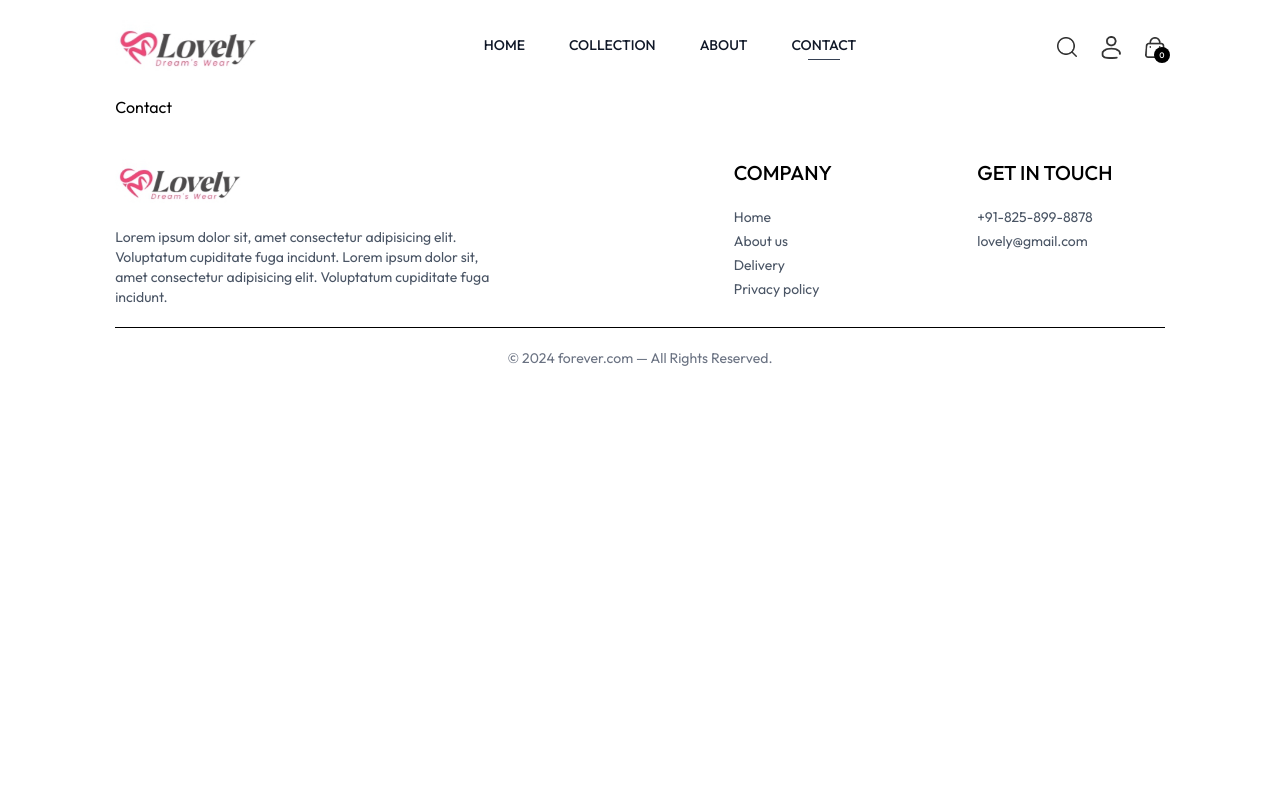
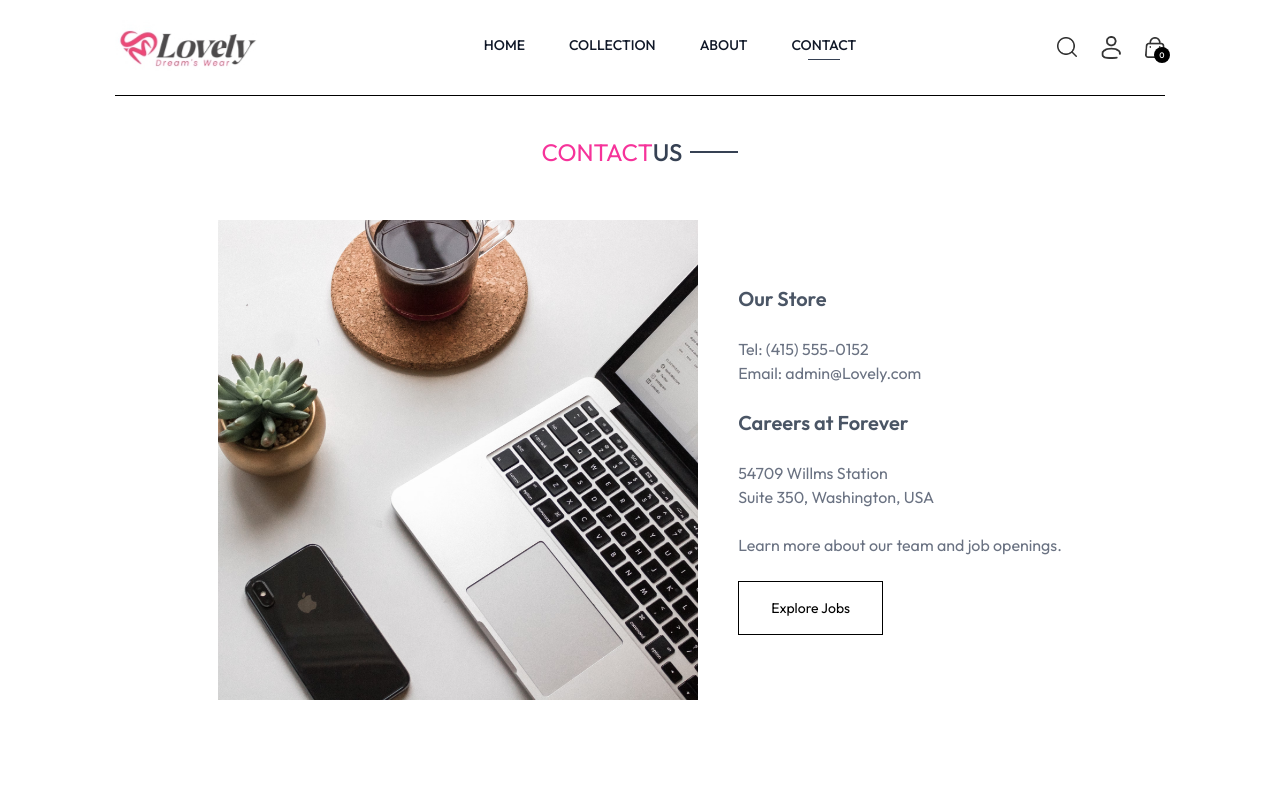
Before and after one commit to bari199/E-commerce, a React (Vite) app in the folder frontend/: page /contact in a window 1280 px wide. Shown: the top 800 px of the page. Built offline with nearby package versions, Linux system fonts and the light colour scheme.

Commit message:
Added Contact Us page

```diff
--- a/frontend/src/pages/About.jsx
+++ b/frontend/src/pages/About.jsx
@@ -1,6 +1,7 @@
 import React from "react";
 import Title from "../components/Title";
 import { assets } from "../assets/assets";
+import NewsletterBox from "../components/NewsletterBox";
 
 const About = () => {
   return (
@@ -32,13 +33,15 @@
       <div className="text-xl py-4">
         <Title text1={'WHY'} text2={'CHOOSE US'}/>
       </div>
+
+
       <div className="flex flex-col md:flex-row text-sm mb-20">
         <div className="border px-10 md:px-16 py-8 sm:py-20 flex flex-col gap-5">
-          <b>Quality Assurance :</b>
+          <b>Quality Assurance:</b>
           <p className="text-gray-600">We believe that true style begins with uncompromised quality. Every product is carefully crafted from premium materials and undergoes strict quality checks to ensure durability, comfort, and elegance.</p>
         </div>
         <div className="border px-10 md:px-16 py-8 sm:py-20 flex flex-col gap-5">
-          <b>Convenience :</b>
+          <b>Convenience:</b>
           <p className="text-gray-600">Shopping with us is designed to be simple, seamless, and stress-free. From easy navigation and secure checkout to fast delivery and hassle-free returns, we put your comfort first. Our goal is to make fashion accessible at your fingertips—anytime, anywhere.</p>
         </div>
         <div className="border px-10 md:px-16 py-8 sm:py-20 flex flex-col gap-5">
@@ -46,6 +49,8 @@
           <p className="text-gray-600">Our customers are at the heart of everything we do. We are committed to providing friendly, responsive, and reliable support at every step of your shopping journey.</p>
         </div>
       </div>
+
+      <NewsletterBox/>
     </div>
   );
 };
--- a/frontend/src/pages/Contact.jsx
+++ b/frontend/src/pages/Contact.jsx
@@ -1,8 +1,27 @@
 import React from 'react'
+import Title from '../components/Title'
+import { assets } from '../assets/assets'
+import NewsletterBox from '../components/NewsletterBox'
 
 const Contact = () => {
   return (
-    <div>Contact</div>
+    <div>
+      <div className='text-center text-2xl pt-10 border-t'>
+        <Title text1={'CONTACT'} text2={'US'}/>
+      </div>
+      <div className='my-10 flex flex-col justify-center md:flex-row gap-10 mb-28'>
+        <img className='w-full md:max-w-[480px]' src={assets.contact_img} alt='' />
+        <div className='flex flex-col justify-center items-start gap-6'>
+          <p className='font-semibold text-xl text-gray-600'>Our Store</p>
+          <p className='text-gray-500'>Tel: (415) 555-0152 <br/> Email: admin@Lovely.com</p>
+          <p className='font-semibold text-xl text-gray-600'>Careers at Forever</p>
+          <p className='text-gray-500'>54709 Willms Station <br/> Suite 350, Washington, USA </p>
+          <p className='text-gray-500'>Learn more about our team and job openings.</p>
+          <button className='border border-black px-8 py-4 text-sm hover:bg-black hover:text-white transition-all duration-500'>Explore Jobs</button>
+        </div>
+      </div>
+      <NewsletterBox/>
+    </div>
   )
 }
 
```
